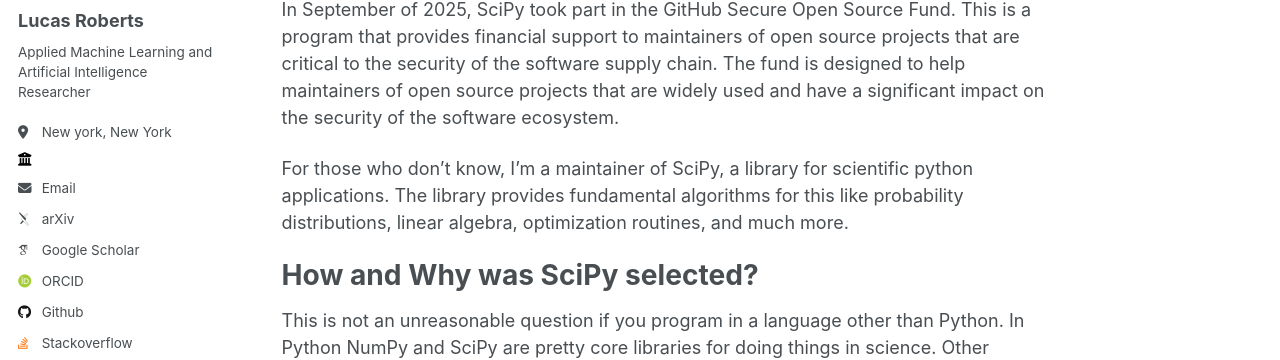
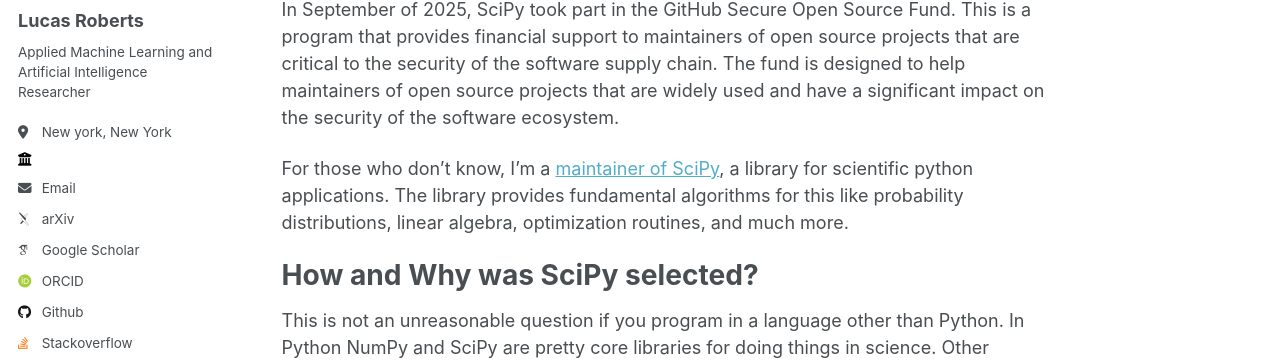
Before and after one commit to rlucas7/rlucas7.github.io, a Jekyll site: the page built from _posts/2026-02-17-GitHub-Secure-Open-Source-Fund.md, in a window 1280 px wide and 1400 px high. Shown: the part 281-641 px from the top of the window. Built offline with Jekyll 4.4.1, drawn with Linux system fonts in a browser that asks for light colours; some web fonts are replaced; part of the change alters nothing that is shown; some of the changed text lies outside the part shown.

Commit message:
tiny edits I forgot

```diff
--- a/_posts/2026-02-17-GitHub-Secure-Open-Source-Fund.md
+++ b/_posts/2026-02-17-GitHub-Secure-Open-Source-Fund.md
@@ -16,7 +16,7 @@ projects that are critical to the security of the software supply chain.
 The fund is designed to help maintainers of open source projects that are widely
 used and have a significant impact on the security of the software ecosystem.
 
-For those who don't know, I'm a maintainer of SciPy, a library for scientific
+For those who don't know, I'm a [maintainer of SciPy](https://scipy.org/teams/#maintainers), a library for scientific
 python applications. The library provides fundamental algorithms for this like
 probability distributions, linear algebra, optimization routines, and much more.
 
@@ -58,6 +58,10 @@ the advances with AI are challenging the existing licensing structure.
 on using `codeql` something GitHub offers for doing static analysis that can
 determine both memory leaks in non Garbage Collected (GC) languages like C,
  as well as other enumerable security exploits in GC-ed languages like Python.
+
+The social aspect was also great. I like that I can put names, voices, and faces
+to the projects that I've used in the past and will use in the future. I learned
+a lot from the group of maintainers in the cohort too.
 
 I learned much more and I'm favoring brevity in this post.
 
```
